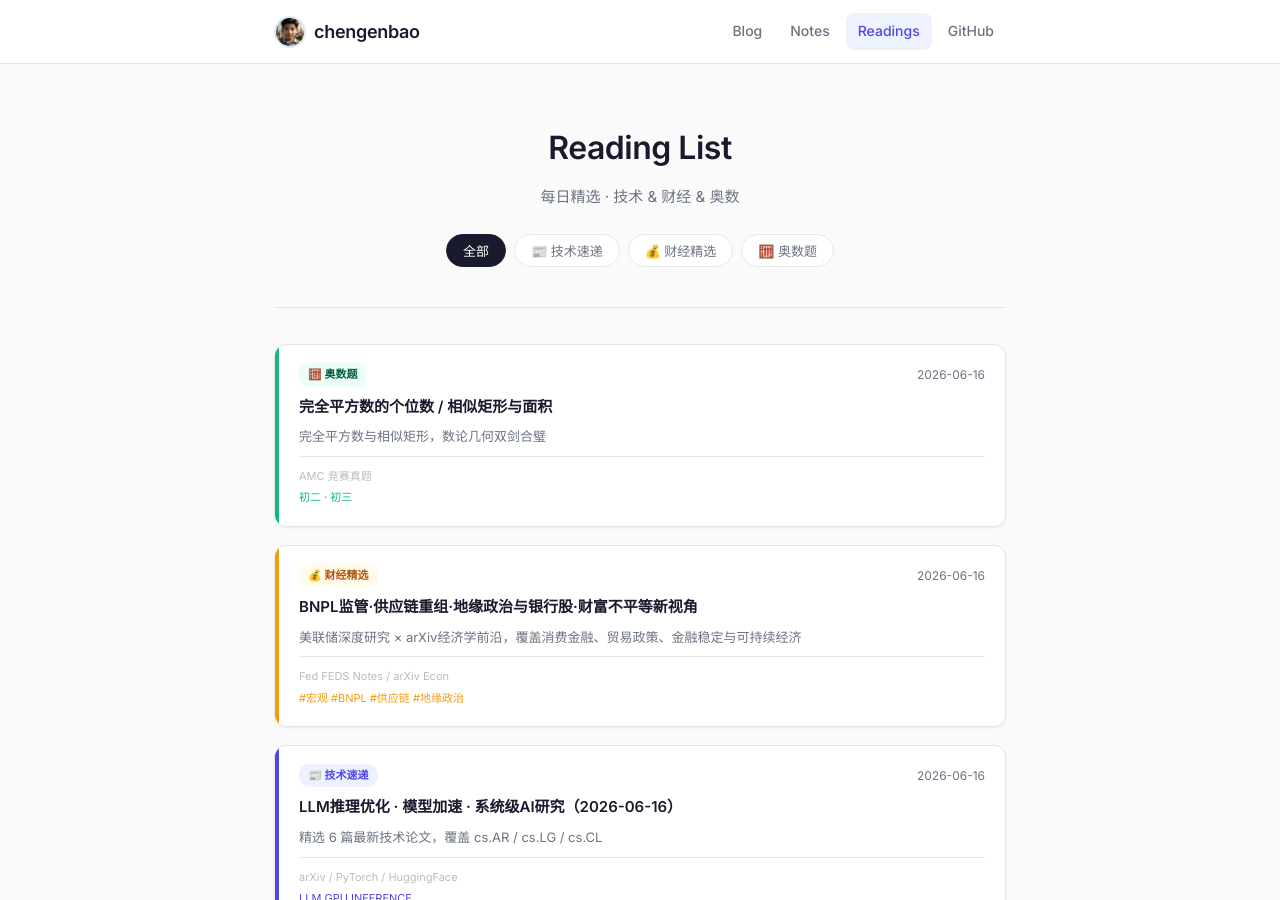
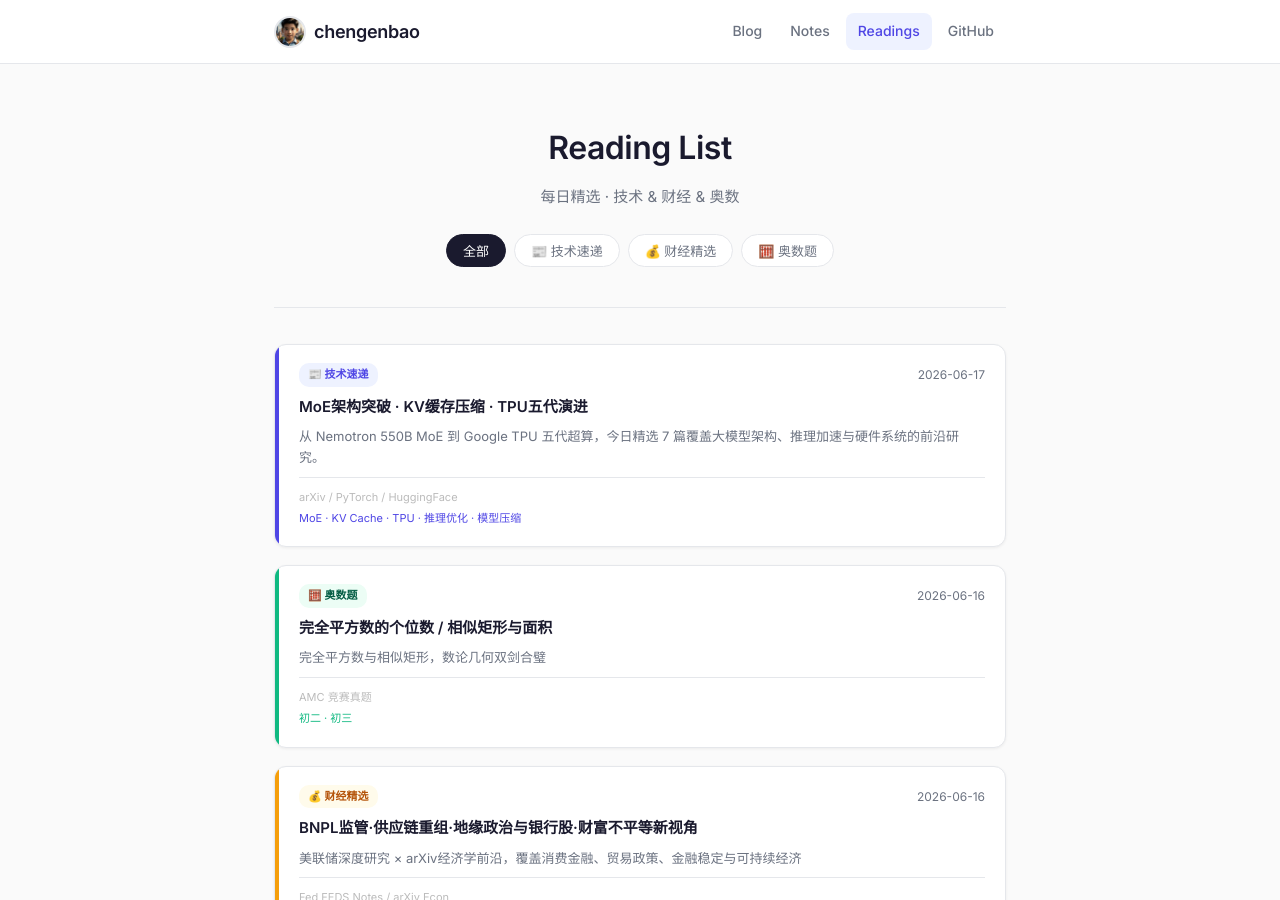
Before and after one commit to chengenbao/chengenbao.github.io, a Jekyll site: the page built from reading-list/index.md, in a window 1280 px wide and 900 px high. Built offline with Jekyll 4.4.1, drawn with Linux system fonts in a browser that asks for light colours.

Commit message:
add tech card 2026-06-17

```diff
--- a/reading-list/index.md
+++ b/reading-list/index.md
@@ -18,6 +18,21 @@
   </div>
 
   <div class="rl-grid">
+<a class="rl-card tech" href="/reading-list/2026-06-17-tech-daily/">
+  <div class="rl-accent"></div>
+  <div class="rl-body">
+    <div class="rl-top">
+      <span class="rl-badge tech">📰 技术速递</span>
+      <time>2026-06-17</time>
+    </div>
+    <h2>MoE架构突破 · KV缓存压缩 · TPU五代演进</h2>
+    <p>从 Nemotron 550B MoE 到 Google TPU 五代超算，今日精选 7 篇覆盖大模型架构、推理加速与硬件系统的前沿研究。</p>
+    <div class="rl-meta">
+      <span class="rl-source">arXiv / PyTorch / HuggingFace</span>
+      <span class="rl-tags">MoE · KV Cache · TPU · 推理优化 · 模型压缩</span>
+    </div>
+  </div>
+</a>
 <a class="rl-card math" href="/reading-list/2026-06-16-math/"><div class="rl-accent"></div><div class="rl-body"><div class="rl-top"><span class="rl-badge math">🧮 奥数题</span><time>2026-06-16</time></div><h2>完全平方数的个位数 / 相似矩形与面积</h2><p>完全平方数与相似矩形，数论几何双剑合璧</p><div class="rl-meta"><span class="rl-source">AMC 竞赛真题</span><span class="rl-tags">初二 · 初三</span></div></div></a>
 <a class="rl-card finance" href="/reading-list/2026-06-16-finance-daily/">
   <div class="rl-accent"></div>
```
